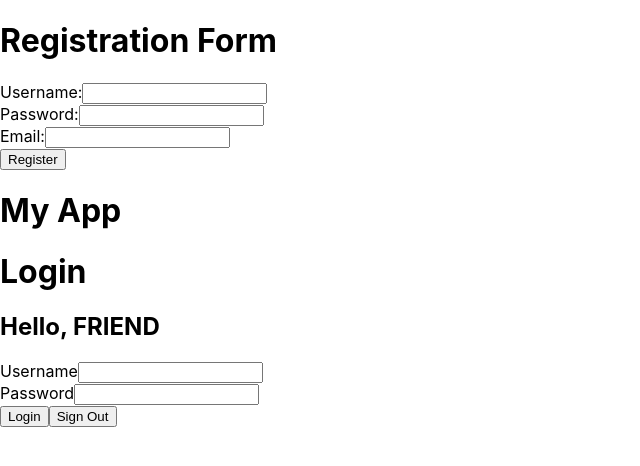
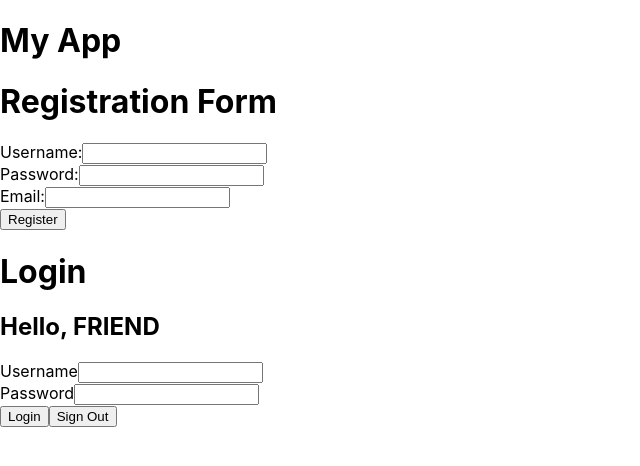
Before and after one commit to sf-alexo/task-man, a React (Create React App) app in the folder public/: page / in a window 1280 px wide. Shown: the top 466 px of the page, without its empty margins (0-640 px from the left). Built offline with nearby package versions, Linux system fonts and the light colour scheme.

Commit message:
moved registration form to separate component

```diff
--- a/public/src/App.tsx
+++ b/public/src/App.tsx
@@ -1,62 +1,13 @@
-import React, { useState } from 'react';
-import axios from 'axios';
+import React from 'react';
 import Login from './Login';
+import Registration from './Registration';
 
 const App: React.FC = () => {
-  const [username, setUsername] = useState('');
-  const [password, setPassword] = useState('');
-  const [email, setEmail] = useState('');
-
-  const handleFormSubmit = async (e: React.FormEvent) => {
-    e.preventDefault();
-
-    try {
-      const response = await axios.post('http://localhost:3000/users/create', {
-        username,
-        password,
-        email,
-      });
-
-      console.log(response.data); // Handle the response data as needed
-    } catch (error) {
-      console.error(error);
-    }
-  };
-
   return (
     <div>
-      <h1>Registration Form</h1>
-      <form onSubmit={handleFormSubmit}>
-        <div>
-          <label>Username:</label>
-          <input
-            type="text"
-            value={username}
-            onChange={(e) => setUsername(e.target.value)}
-          />
-        </div>
-        <div>
-          <label>Password:</label>
-          <input
-            type="password"
-            value={password}
-            onChange={(e) => setPassword(e.target.value)}
-          />
-        </div>
-        <div>
-          <label>Email:</label>
-          <input
-            type="email"
-            value={email}
-            onChange={(e) => setEmail(e.target.value)}
-          />
-        </div>
-        <button type="submit">Register</button>
-      </form>
-      <div>
       <h1>My App</h1>
-      <Login /> {/* Render the Login component here */}
-    </div>
+      <Registration /> {/* Render the RegistrationForm component */}
+      <Login /> {/* Render the Login component */}
     </div>
   );
 };
--- a/public/src/Login.tsx
+++ b/public/src/Login.tsx
@@ -15,7 +15,7 @@ const Login = () => {
   useEffect(() => {
     const token = localStorage.getItem('token');
     if (token) {
-      const decoded = jwt_decode(token) as { username: string };
+      const decoded = jwt_decode(token) as { username: string, id: string };
       setUsername(decoded.username);
     }
   }, []);
@@ -30,14 +30,12 @@ const Login = () => {
       setSubmitting(false);
     } catch (error) {
       console.error(error);
-      // Handle error
     }
   };
 
   const handleSignOut = () => {
     localStorage.removeItem('token');
     setUsername('FRIEND');
-    // Additional logic if needed
   };
 
   return (
--- /dev/null
+++ b/public/src/Registration.tsx
@@ -0,0 +1,60 @@
+import React from 'react';
+import { Formik, Form, Field, ErrorMessage } from 'formik';
+import * as Yup from 'yup';
+import axios from 'axios';
+
+const RegistrationSchema = Yup.object().shape({
+  username: Yup.string().required('Username is required'),
+  password: Yup.string().required('Password is required'),
+  email: Yup.string().email('Invalid email').required('Email is required'),
+});
+
+const Registration: React.FC = () => {
+  const handleFormSubmit = async (values: {
+    username: string;
+    password: string;
+    email: string;
+  }) => {
+    try {
+      const response = await axios.post(
+        'http://localhost:3000/users/create',
+        values
+      );
+      console.log(response.data); // Handle the response data as needed
+    } catch (error) {
+      console.error(error);
+    }
+  };
+
+  return (
+    <div>
+      <h1>Registration Form</h1>
+      <Formik
+        initialValues={{ username: '', password: '', email: '' }}
+        validationSchema={RegistrationSchema}
+        onSubmit={handleFormSubmit}
+      >
+        <Form>
+          <div>
+            <label htmlFor="username">Username:</label>
+            <Field type="text" name="username" />
+            <ErrorMessage name="username" component="div" />
+          </div>
+          <div>
+            <label htmlFor="password">Password:</label>
+            <Field type="password" name="password" />
+            <ErrorMessage name="password" component="div" />
+          </div>
+          <div>
+            <label htmlFor="email">Email:</label>
+            <Field type="email" name="email" />
+            <ErrorMessage name="email" component="div" />
+          </div>
+          <button type="submit">Register</button>
+        </Form>
+      </Formik>
+    </div>
+  );
+};
+
+export default Registration;
```
Also changed, not shown: 2 other files (tests, documents, lock files or other folders).
